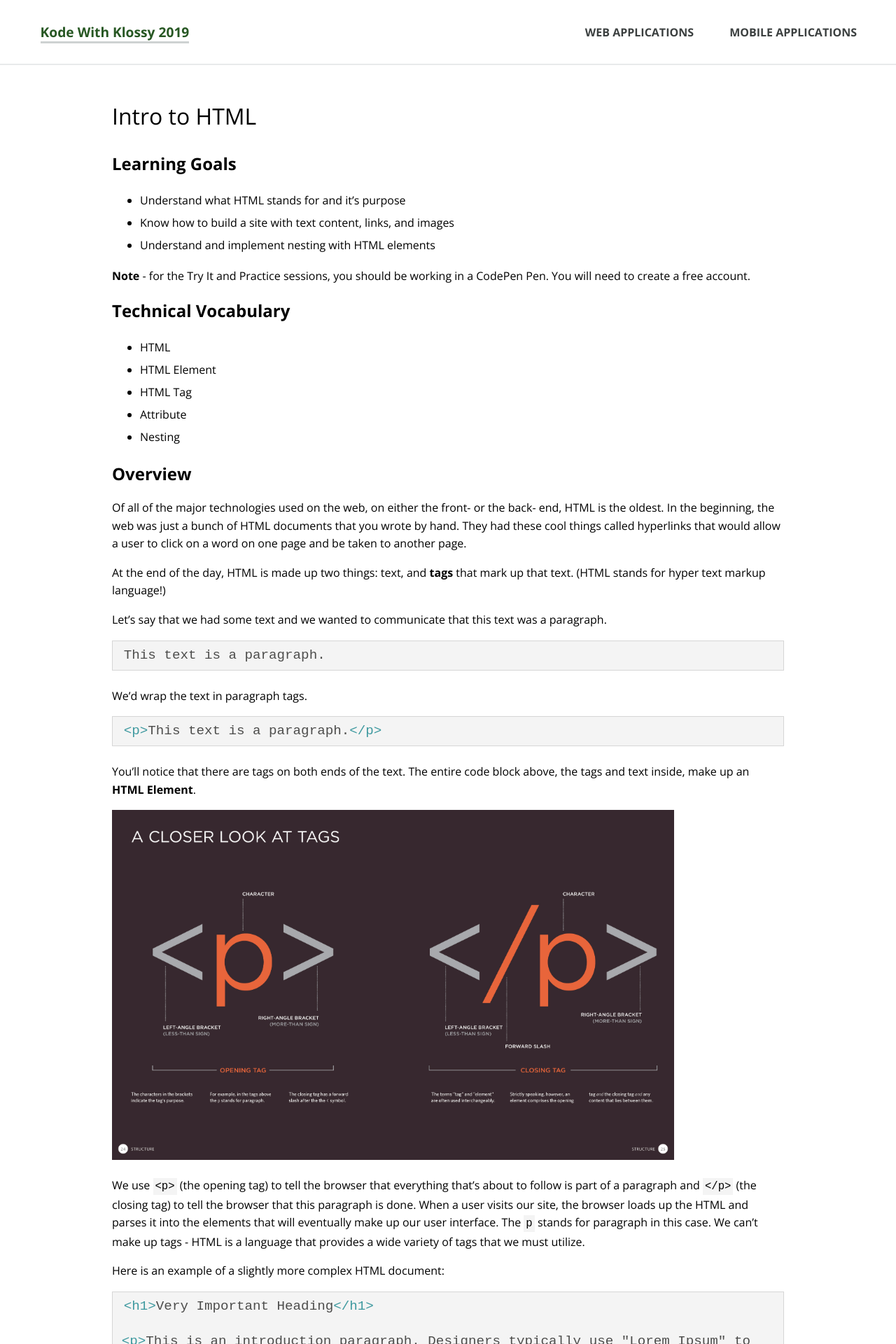
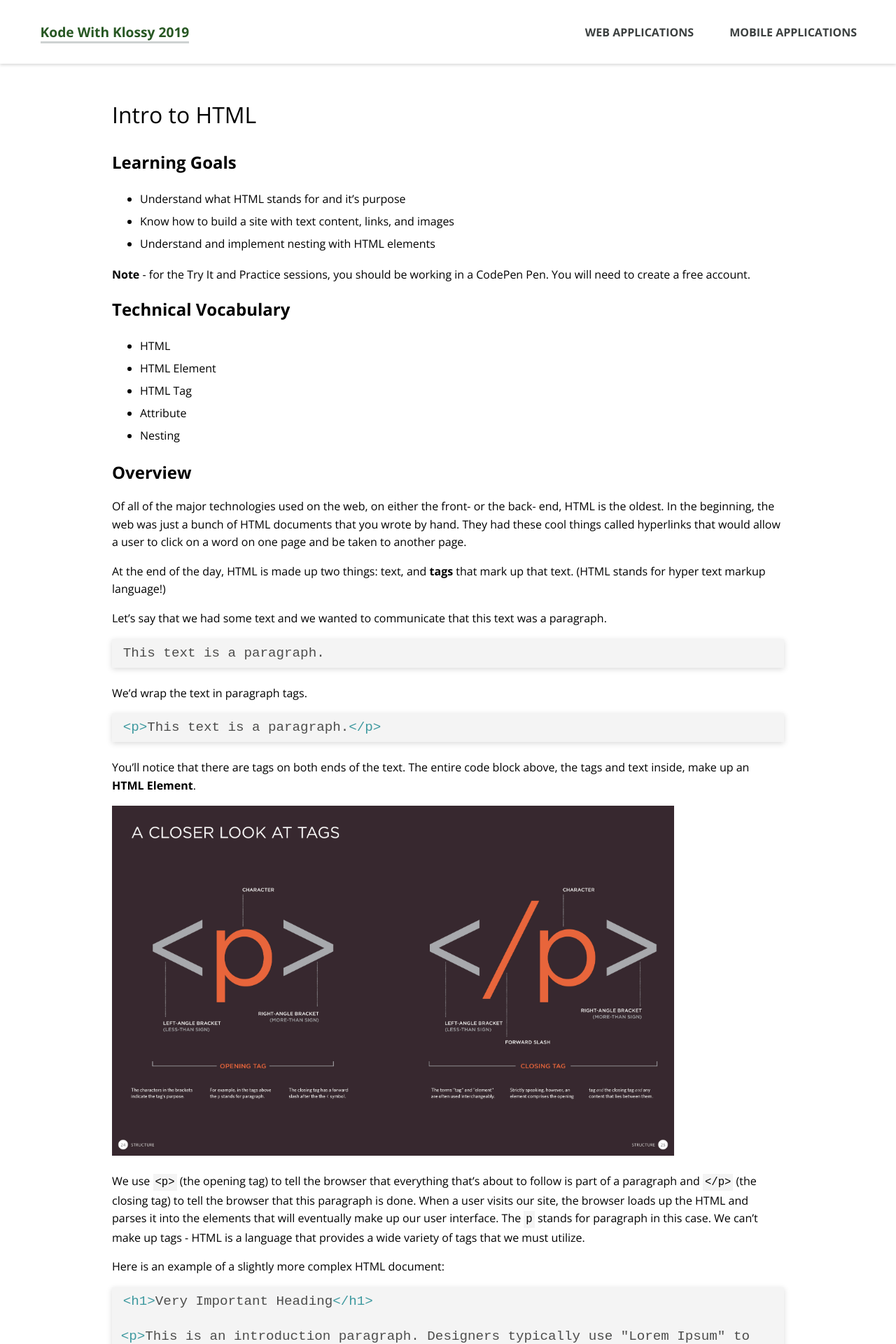
Before and after one commit to ameseee/kwk-curriculum-site, a Jekyll site: the page built from web-app/lessons/intro-html/index.md, in a window 1280 px wide. Shown: the top 1920 px of the page at 70% size. Built offline with Jekyll 4.4.1, drawn with Linux system fonts in a browser that asks for light colours; nearby versions of some CDN libraries.

Commit message:
Update styles for Try It/Practice and code snippet sections

```diff
--- a/_sass/code-samples.scss
+++ b/_sass/code-samples.scss
@@ -5,8 +5,8 @@
 }
 
 .try-it {
-  background-color: lighten($green, 35);
-  border: 1px solid $green;
+  box-shadow: 0 2px 8px 0 rgba(0, 0, 0, 0.15);
+  border-top: 8px solid $green;
   margin-bottom: 40px;
   padding: 0.25em 1.5em;
 
@@ -19,9 +19,10 @@
 }
 
 .practice {
-  background-color: lighten($medium-gray, 35);
-  border: 1px solid $medium-gray;
+  box-shadow: 0 2px 8px 0 rgba(0, 0, 0, 0.15);
+  border-top: 8px solid $dark-gray;
   padding: 0.25em 1.5em;
+
   pre {
     border: 1px solid black;
     background-color: rgb(50, 50, 50);
--- a/_sass/sidebar.scss
+++ b/_sass/sidebar.scss
@@ -2,6 +2,7 @@
 $sidebar-color: rgb(245, 245, 245);
 
 .sidebar {
+    box-shadow: 0 2px 4px 0 rgba(0, 0, 0, 0.15);
 
   h2 {
     padding-left: 1em;
@@ -23,7 +24,6 @@
   flex-direction: row;
   justify-content: space-between;
   align-items: center;
-  border-bottom: 2px solid $light-gray;
   background-color: #fff;
   padding: 0 3%;
 
--- a/_sass/syntax.scss
+++ b/_sass/syntax.scss
@@ -8,11 +8,13 @@
 }
 
 .try-it-code {
-  background-color: lighten($green, 35);
+  background-color: #fff;
+  color: $green;
 }
 
 pre {
-  border: 1px solid #d6d6d6;
+  // border: 1px solid #d6d6d6;
+  box-shadow: 0 2px 8px 0 rgba(0, 0, 0, 0.15);
   padding: 0.5rem 0.8rem;
   margin-bottom: 1.5rem;
   font-family: monospace;
```
